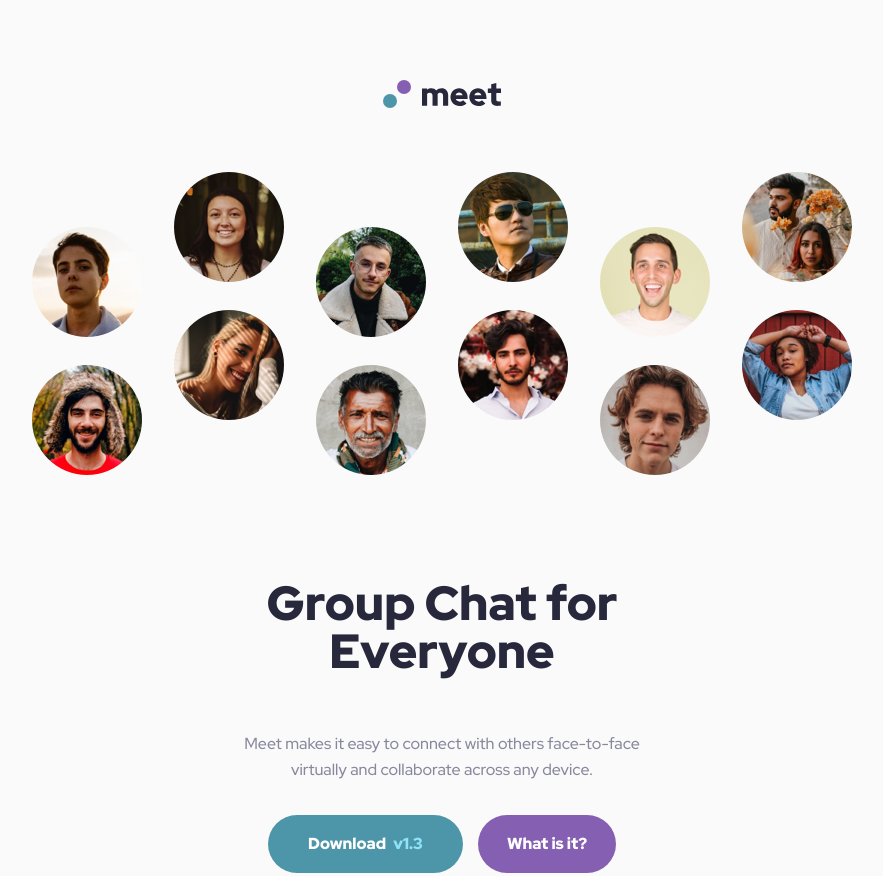
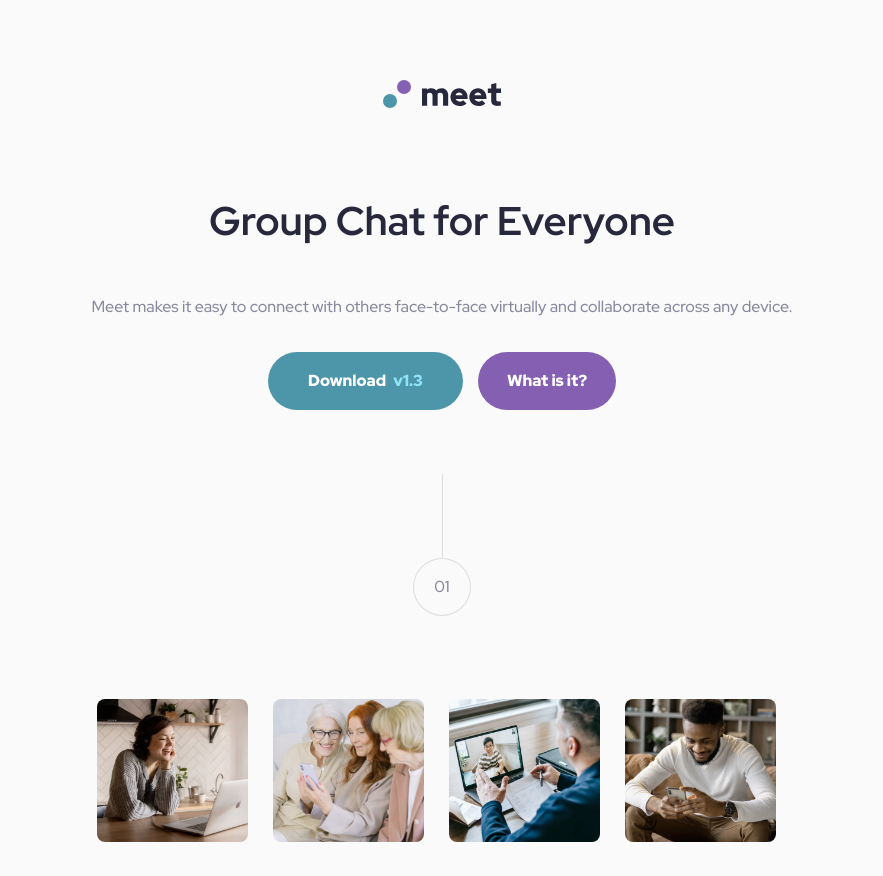
Before and after one commit to Jason-Donmoyer/Meet-Landing-Page, a plain HTML site: page index.html in a window 1280 px wide. Shown: the top 876 px of the page, without its empty margins (198-1081 px from the left). Drawn offline with Linux system fonts and the light colour scheme.

Commit message:
HTML and CSS: -HTML - added desktop main-info container -CSS - added display properties for main-info containers

```diff
--- a/css/styles.css
+++ b/css/styles.css
@@ -122,19 +122,22 @@ button {
 
 /************ MAIN INFO ****************/
 
+#main-info-desktop {
+  display: none;
+}
 
-#main-info {
+.main-info {
   display: flex;
   flex-direction: column;
   align-items: center;
 }
 
-#main-info h1 {
+.main-info h1 {
   color: var(--font-color-dark);
   text-align: center;
 }
 
-#main-info p {
+.main-info p {
   color: var(--font-color-light);
   line-height: 26px;
   text-align: center;
@@ -453,15 +456,27 @@ footer img {
 
 /******************* DESKTOP ********************/
 
-@media only screen and (min-width: 768px) {
+@media only screen and (min-width: 769px) {
 
   #logo {
     margin-top: 80px;
+  }
+
+  #hero {
+    display: none;
+  }
+
+  #main-info-device {
+    display: none;
+  }
+
+  #main-info-desktop {
+    display: flex;
   }
 
 }
 
 
 /***********************************************/
-/************* MACTIVE STATES ******************/
+/************* ACTIVE STATES ******************/
 /***********************************************/
--- a/index.html
+++ b/index.html
@@ -15,7 +15,17 @@
       <div id="logo"></div>
       <div id="hero"></div>
     </header>
-    <div id="main-info">
+    <div id="main-info-desktop" class="main-info">
+      <h1>
+        Group Chat for Everyone
+      </h1>
+      <p>Meet makes it easy to connect with others face-to-face virtually and collaborate across any device.</p>
+      <div id="selection-container">
+        <button class="download-btn">Download <span>v1.3</span></button>
+        <button class="what-is-it-btn">What is it?</button>
+      </div>
+    </div>
+    <div id="main-info-device" class="main-info">
       <h1>
         Group Chat for Everyone
       </h1>
```
